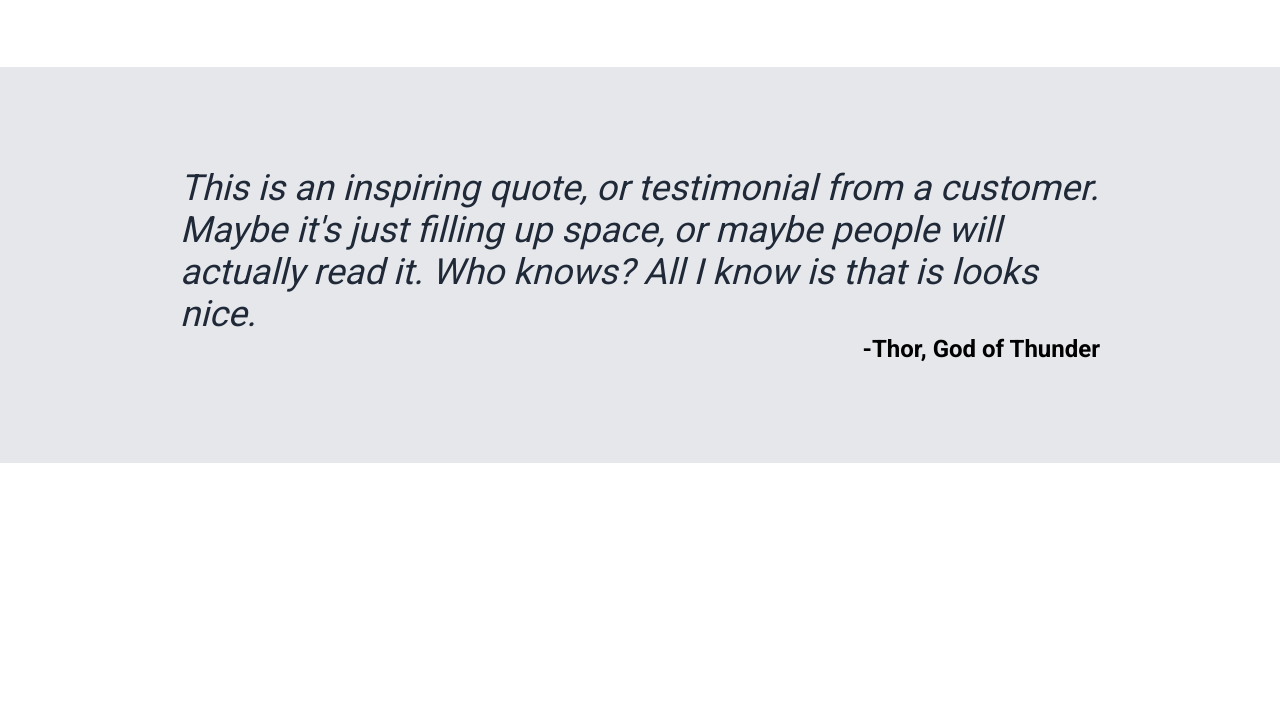
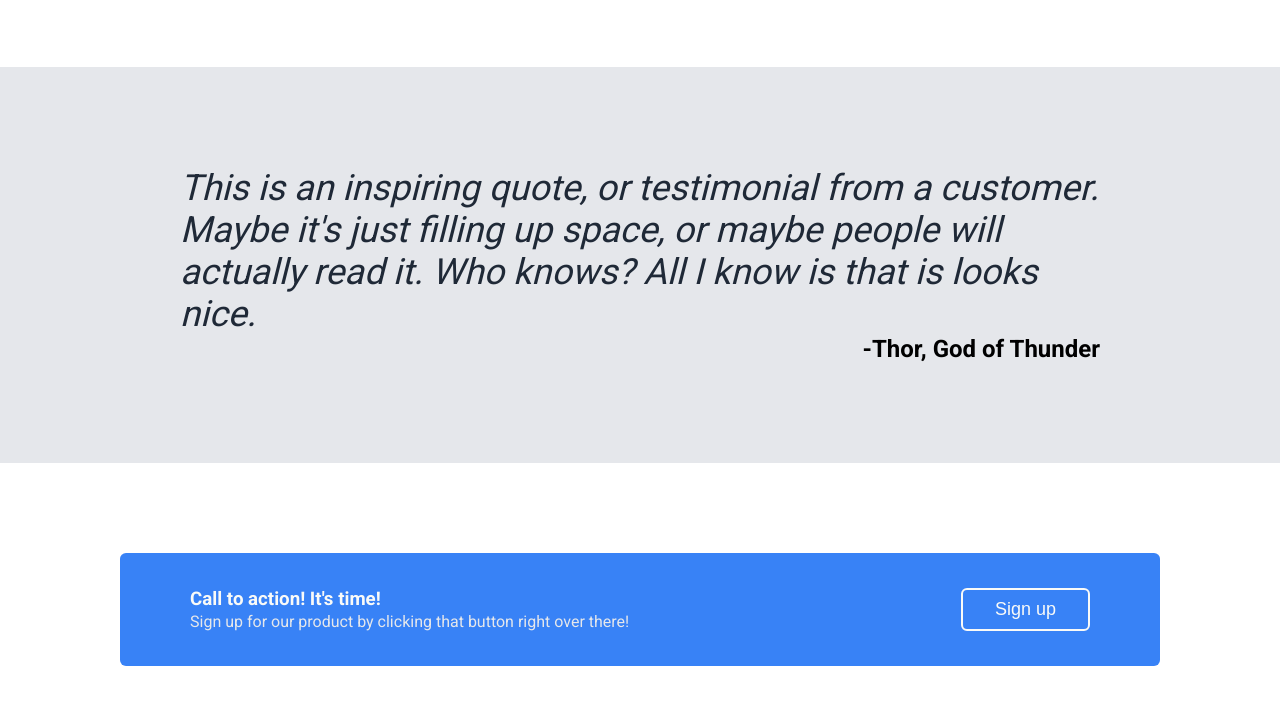
Before and after one commit to denyo177/LandingPage2, a plain HTML site: page index.html in a window 1280 px wide. Shown: the part 714-1418 px from the top of the page. Before the commit the page ends 1177 px from the top, so only its background shows below. Drawn offline with Linux system fonts and the light colour scheme.

Commit message:
Finish Section 4, Action

```diff
--- a/index.html
+++ b/index.html
@@ -53,7 +53,13 @@
         <p class="q-author">-Thor, God of Thunder</p>
     </div>
     <div class="action">
-
+        <div class="banner">
+            <div class="a-text">
+                <h3>Call to action! It's time!</h3>
+                <p>Sign up for our product by clicking that button right over there!</p>
+            </div>
+            <button>Sign up</button>
+        </div>
     </div>
     <div class="footer">
 
--- a/style.css
+++ b/style.css
@@ -164,5 +164,41 @@
     font-weight: 700;
 }
 
+/* -----Section 4 -----*/
+.action {
+    display: flex;
+    padding: 90px 120px;
+}
 
-/* -----Section 4 -----*/
+.banner {
+    display: flex;
+    background-color: #3882F6;
+    /* margin: 90px 120px; */
+    padding: 35px 70px;
+    width: 75vw;
+    justify-content: space-between;
+    border-radius: 6px;
+    color: #F9FAF8;
+}
+
+.banner button {
+    color: #F9FAF8;
+    background-color: #3882F6;
+    padding: 4px 32px;
+    text-align: center;
+    font-size: 18px;
+    border: 2px solid #F9FAF8;
+    border-radius: 6px;
+
+}
+
+.banner h3 {
+    margin: 0 0 2px 0;
+    padding: 0;
+}
+
+.banner p {
+    color: #E5E7EB;
+}
+
+/* -----Footer -----*/
```
